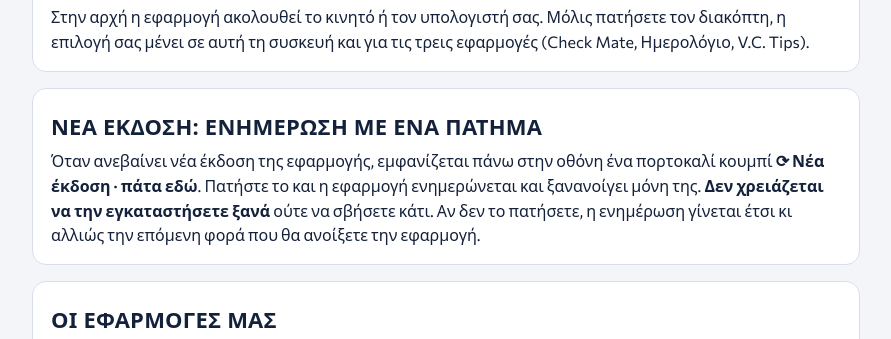
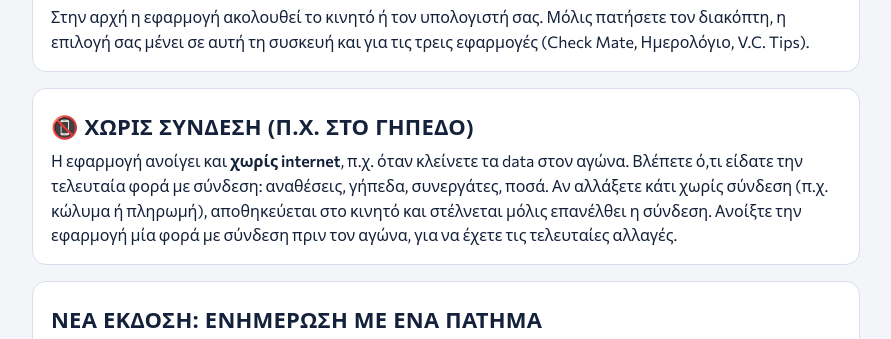
Before and after one commit to tsimpinosbv/checkmate, a plain HTML site: page help/imerologio.html in a window 1280 px wide. Shown: the part 4202-4541 px from the top of the page, without its empty margins (194-1085 px from the left). Drawn offline with Linux system fonts and the light colour scheme; a web font is replaced by a local one.

Commit message:
Οδηγίες Ημερολογίου: χρήση χωρίς σύνδεση

```diff
--- a/help/imerologio.html
+++ b/help/imerologio.html
@@ -134,6 +134,8 @@ header{background:#1d6b47}
 </section><section class="card" id="rythmiseis"><h2>🌙 Σκούρο / ☀ Ανοιχτό θέμα</h2>
 <p>Κάτω στη σελίδα, δίπλα στο «Σχετικά», υπάρχει ο διακόπτης <strong>🌙 Σκούρο</strong> (ή <strong>☀ Ανοιχτό</strong>, αν είστε ήδη σε σκούρο). Ένα πάτημα αλλάζει την εμφάνιση.</p>
 <p>Στην αρχή η εφαρμογή ακολουθεί το κινητό ή τον υπολογιστή σας. Μόλις πατήσετε τον διακόπτη, η επιλογή σας μένει σε αυτή τη συσκευή και για τις τρεις εφαρμογές (Check Mate, Ημερολόγιο, V.C. Tips).</p>
+</section><section class="card" id="offline"><h2>📵 Χωρίς σύνδεση (π.χ. στο γήπεδο)</h2>
+<p>Η εφαρμογή ανοίγει και <strong>χωρίς internet</strong>, π.χ. όταν κλείνετε τα data στον αγώνα. Βλέπετε ό,τι είδατε την τελευταία φορά με σύνδεση: αναθέσεις, γήπεδα, συνεργάτες, ποσά. Αν αλλάξετε κάτι χωρίς σύνδεση (π.χ. κώλυμα ή πληρωμή), αποθηκεύεται στο κινητό και στέλνεται μόλις επανέλθει η σύνδεση. Ανοίξτε την εφαρμογή μία φορά με σύνδεση πριν τον αγώνα, για να έχετε τις τελευταίες αλλαγές.</p>
 </section><section class="card" id="enimerosi"><h2>Νέα έκδοση: ενημέρωση με ένα πάτημα</h2>
 <p>Όταν ανεβαίνει νέα έκδοση της εφαρμογής, εμφανίζεται πάνω στην οθόνη ένα πορτοκαλί κουμπί <strong>⟳ Νέα έκδοση · πάτα εδώ</strong>. Πατήστε το και η εφαρμογή ενημερώνεται και ξανανοίγει μόνη της. <strong>Δεν χρειάζεται να την εγκαταστήσετε ξανά</strong> ούτε να σβήσετε κάτι. Αν δεν το πατήσετε, η ενημέρωση γίνεται έτσι κι αλλιώς την επόμενη φορά που θα ανοίξετε την εφαρμογή.</p>
 </section><section class="card" id="efarmoges"><h2>Οι εφαρμογές μας</h2>
```
